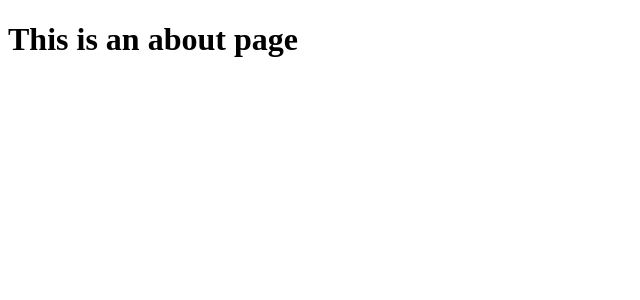
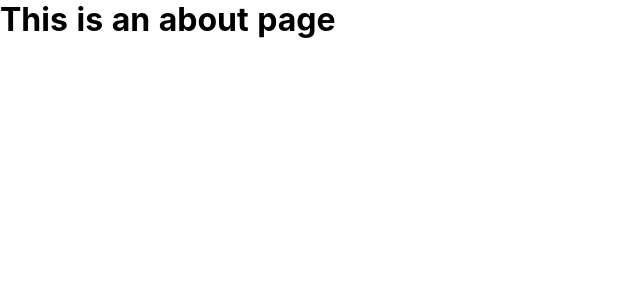
Before and after one commit to Xminger/mbw, a Vue app: page /#/about in a window 1280 px wide. Shown: the top 300 px of the page, without its empty margins (0-640 px from the left). Built offline with nearby package versions, Linux system fonts and the light colour scheme.

Commit message:
add style

```diff
--- a/src/App.vue
+++ b/src/App.vue
@@ -5,7 +5,5 @@
 </template>
 
 <style lang="less">
-#app {
-    height: 100%;
-}
+    @import 'common/common.less';
 </style>
--- /dev/null
+++ b/src/common/common.less
@@ -0,0 +1,33 @@
+html {
+    box-sizing: border-box;
+    font-family: "Source Sans Pro", -apple-system, BlinkMacSystemFont, "Segoe UI", Roboto, "Helvetica Neue", Arial, sans-serif;
+    font-size: 16px;
+    word-spacing: 1px;
+    -webkit-font-smoothing: antialiased;
+    -moz-osx-font-smoothing: grayscale;
+    -webkit-text-size-adjust: 100%;
+    -ms-text-size-adjust: 100%;
+}
+
+html,
+body,
+#app {
+    height: 100%;
+}
+
+*,
+*:before,
+*:after {
+    box-sizing: border-box;
+    margin: 0;
+}
+
+body {
+    overflow: hidden;
+}
+
+ul,
+li {
+    padding-left: 0;
+    list-style: none;
+}
--- a/src/router.ts
+++ b/src/router.ts
@@ -8,12 +8,12 @@ export default new Router({
         {
             path: '/',
             name: 'home',
-            component: () => import('./views/Home.vue')
+            component: () => import('./views/home.vue')
         },
         {
             path: '/about',
             name: 'about',
-            component: () => import('./views/About.vue')
+            component: () => import('./views/about.vue')
         }
     ]
 })
--- a/src/views/Home.vue
+++ /dev/null
@@ -1,17 +0,0 @@
-<template>
-    <div class="home">
-        <HelloWorld msg="Welcome to Your Vue.js + TypeScript App"/>
-    </div>
-</template>
-
-<script lang="ts">
-import { Component, Vue } from "vue-property-decorator";
-import HelloWorld from "@/components/HelloWorld.vue"; // @ is an alias to /src
-
-@Component({
-    components: {
-        HelloWorld
-    }
-})
-export default class Home extends Vue {}
-</script>
--- a/src/views/About.vue
+++ b/src/views/about.vue
@@ -3,3 +3,7 @@
         <h1>This is an about page</h1>
     </div>
 </template>
+
+<style lang="less" scoped>
+    @import '../styles/about.less';
+</style>
--- /dev/null
+++ b/src/views/home.vue
@@ -0,0 +1,22 @@
+<template>
+    <div class="home">
+        <helloWorld msg="Welcome to Your Vue.js + TypeScript App"/>
+    </div>
+</template>
+
+<style lang="less" scoped>
+    @import '../styles/home.less';
+</style>
+
+<script lang="ts">
+    import {Component, Vue} from "vue-property-decorator";
+    import helloWorld from "@/components/helloWorld.vue"; // @ is an alias to /src
+
+    @Component({
+        components: {
+            helloWorld
+        }
+    })
+    export default class Home extends Vue {
+    }
+</script>
```
Also changed, not shown: src/components/helloWorld.vue (renamed from src/components/HelloWorld.vue), src/styles/about.less (added), src/styles/home.less (added).
